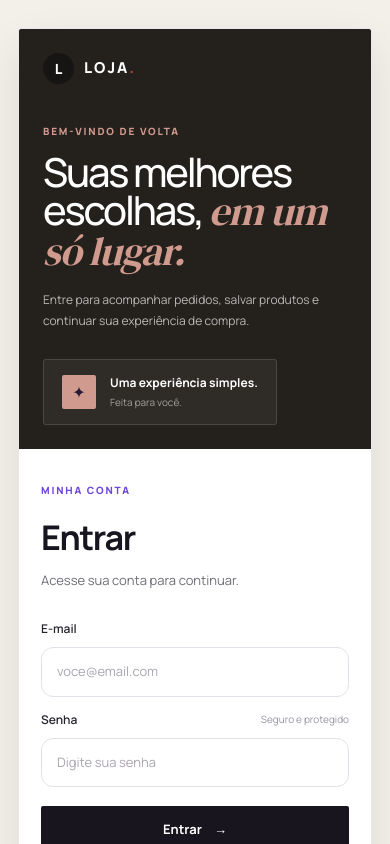
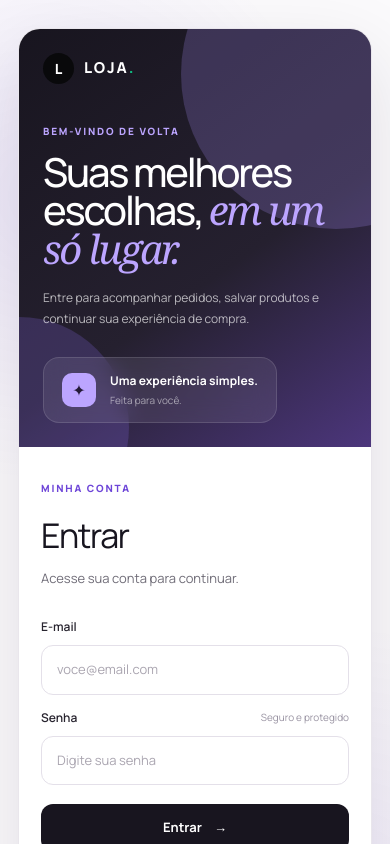
Before and after one commit to XzGuuhXz/loja, a Next.js app: page /login in a window 390 px wide. Shown: the top 844 px of the page. Built offline with nearby package versions, Linux system fonts and the light colour scheme; no server answers.

Commit message:
feat(ui): evolve storefront design system and microinteractions

```diff
--- a/app/modern.css
+++ b/app/modern.css
@@ -1,124 +1,130 @@
-/* Editorial interaction layer: subtle motion, tactile hover states, no artificial glow. */
-@keyframes loja-fade-up { from { opacity:0; transform:translateY(14px); } to { opacity:1; transform:translateY(0); } }
-@keyframes loja-fade-down { from { opacity:0; transform:translateY(-10px); } to { opacity:1; transform:translateY(0); } }
-@keyframes loja-float { 0%,100% { transform:translate(-50%,-50%) rotate(7deg); } 50% { transform:translate(-50%,-53%) rotate(7deg); } }
-@keyframes loja-shimmer { from { transform:translateX(-140%); } to { transform:translateX(420%); } }
-@keyframes loja-spin { to { transform:rotate(360deg); } }
-@keyframes loja-reveal { from { opacity:0; transform:translateY(20px); } to { opacity:1; transform:translateY(0); } }
-@keyframes loja-line { from { transform:scaleX(0); } to { transform:scaleX(1); } }
-html { scroll-behavior:smooth; }
-body { overflow-x:hidden; }
+/* Loja v2 design system — layered over the existing storefront CSS. */
+:root {
+  --ink: #09090b;
+  --muted: #52525b;
+  --soft: #71717a;
+  --line: #e4e4e7;
+  --paper: #fafafa;
+  --surface: #ffffff;
+  --accent: #10b981;
+  --accent-dark: #047857;
+  --cyan: #06b6d4;
+  --success: #10b981;
+  --warning: #f59e0b;
+  --danger: #ef4444;
+  --radius-sm: .625rem;
+  --radius-md: .75rem;
+  --radius-lg: 1rem;
+  --radius-xl: 1.25rem;
+  --shadow-card: 0 10px 30px rgb(9 9 11 / .07);
+  --shadow-card-hover: 0 22px 55px rgb(9 9 11 / .13);
+}
 
-/* Calm page entrance */
-.announcement { animation:loja-fade-down .35s ease both; }
-.site-header { animation:loja-fade-up .4s .03s ease both; }
-.hero-copy { animation:loja-fade-up .55s ease both; }
-.hero-art { animation:loja-fade-up .6s .08s ease both; }
-.product-silhouette { animation:loja-float 6s ease-in-out infinite; }
-.benefit { animation:loja-fade-up .45s ease both; }
-.benefit:nth-child(2){animation-delay:.05s}.benefit:nth-child(3){animation-delay:.1s}.benefit:nth-child(4){animation-delay:.15s}
-.catalog { animation:loja-fade-up .55s .08s ease both; }
-.product-card { animation:loja-fade-up .4s ease both; }
-.product-card:nth-child(2){animation-delay:.04s}.product-card:nth-child(3){animation-delay:.08s}.product-card:nth-child(4){animation-delay:.12s}.product-card:nth-child(5){animation-delay:.16s}.product-card:nth-child(6){animation-delay:.2s}.product-card:nth-child(7){animation-delay:.24s}.product-card:nth-child(8){animation-delay:.28s}
-.trust-banner { animation:loja-fade-up .55s .08s ease both; }
-footer { animation:loja-fade-up .5s ease both; }
+::selection { background: #a7f3d0; color: var(--ink); }
+html { scroll-behavior: smooth; }
+body { background: var(--paper); }
 
-/* Remove the glossy / AI-generated visual language */
-.hero-art::after,.announcement::after { display:none !important; }
-.orb { display:none !important; }
-.hero-art { background:#e9e5dc !important; box-shadow:none !important; }
-.product-silhouette { box-shadow:18px 24px 0 rgba(23,21,19,.08) !important; }
-.floating-card { backdrop-filter:none !important; box-shadow:none !important; }
-.site-header { backdrop-filter:none !important; }
-.product-card,.panel,.auth-shell { box-shadow:none; }
-.product-card:hover { box-shadow:0 12px 24px rgba(23,21,19,.08) !important; }
+.site-header {
+  background: rgb(250 250 250 / .88);
+  border-bottom-color: rgb(228 228 231 / .8);
+  backdrop-filter: blur(16px);
+  -webkit-backdrop-filter: blur(16px);
+}
+.brand-mark { background: var(--ink); }
+.brand-dot, .eyebrow, .desktop-nav a:hover, .footer-links a:hover { color: var(--accent); }
+.desktop-nav { color: var(--muted); }
+.search { border-radius: var(--radius-md); transition: border-color .2s ease, box-shadow .2s ease; }
+.search:focus-within { border-color: var(--accent); box-shadow: 0 0 0 3px rgb(16 185 129 / .12); }
+.cart-count { background: var(--accent); }
 
-/* Editorial navigation */
-.brand { transition:transform .2s ease; }
-.brand:hover { transform:translateY(-1px); }
-.desktop-nav a { position:relative; }
-.desktop-nav a::after { content:''; position:absolute; left:0; right:0; bottom:-6px; height:1px; background:currentColor; transform:scaleX(0); transform-origin:left; transition:transform .22s ease; }
-.desktop-nav a:hover::after,.desktop-nav a:focus-visible::after { transform:scaleX(1); }
+.hero-art { border-radius: var(--radius-xl); background: linear-gradient(135deg, #f4f4f5, #e4e4e7); }
+.hero h1 em, .trust-banner h2 em { color: var(--accent); }
+.primary-btn, .buy-btn {
+  border-radius: var(--radius-md);
+  transition: transform .2s ease, box-shadow .2s ease, background-color .2s ease, border-color .2s ease;
+}
+.primary-btn:hover, .buy-btn:hover { box-shadow: 0 10px 24px rgb(9 9 11 / .14); }
 
-/* Refined typography: warm editorial serif + clean modern sans */
-body { font-family:var(--font-sans), 'Helvetica Neue', Arial, sans-serif !important; font-feature-settings:'kern','liga','calt'; -webkit-font-smoothing:antialiased; text-rendering:optimizeLegibility; }
-.hero h1,.section-heading h2,.page-title h1,.product-detail-info h1,.trust-banner h2,.auth-showcase-copy h1,.auth-card-head h2 { font-family:var(--font-sans), 'Helvetica Neue', Arial, sans-serif !important; font-weight:700; }
-.hero h1 em,.trust-banner h2 em,.auth-showcase-copy h1 em { font-family:var(--font-display), Georgia, serif !important; font-weight:400; letter-spacing:-.02em; }
-.brand { font-family:var(--font-sans), Arial, sans-serif !important; font-weight:800; letter-spacing:.14em; }
-.eyebrow,.announcement,.product-category,.category,.new-pill,.category-pill { font-family:var(--font-sans), Arial, sans-serif !important; }
-.eyebrow { letter-spacing:.16em; }
-.hero-text,.product-description,.trust-banner p,.footer-main > p { font-weight:500; }
-.product-info h3,.panel h2,.product-detail-info h1 { font-weight:700; }
-.product-bottom strong,.product-detail-info > strong,.cart-total { font-variant-numeric:tabular-nums; }
+.category { border-radius: 999px; transition: transform .2s ease, color .2s ease, background-color .2s ease, border-color .2s ease; }
+.category:hover { transform: translateY(-1px); }
+.category.active { border-color: var(--accent); background: var(--accent); }
 
-/* Header: compact, balanced controls */
-.header-actions { gap:18px; }
-.search { width:245px; height:40px; flex:none; gap:9px; padding:0 12px; }
-.search svg { width:18px !important; height:18px !important; flex:none; display:block; stroke-width:1.7; }
-.search input { min-width:0; }
-.icon-action,.cart-action { color:#292622; border-radius:50%; transition:transform .18s ease,color .18s ease,background-color .18s ease; }
-.icon-action:hover,.cart-action:hover { color:var(--accent); background:#ece7de; transform:translateY(-1px); }
-.icon-action:focus-visible,.cart-action:focus-visible { background:#ece7de; }
-.cart-count { top:-3px; right:-4px; }
+.product-card {
+  border-color: var(--line);
+  border-radius: var(--radius-lg);
+  box-shadow: 0 1px 2px rgb(9 9 11 / .03);
+  transition: transform .28s cubic-bezier(.2,.8,.2,1), box-shadow .28s ease, border-color .28s ease;
+}
+.product-card:hover { transform: translateY(-6px); border-color: #d4d4d8; box-shadow: var(--shadow-card-hover); }
+.product-image { border-radius: var(--radius-lg) var(--radius-lg) 0 0; }
+.product-image img { transition: transform .5s cubic-bezier(.2,.8,.2,1), filter .3s ease; }
+.product-card:hover .product-image img { transform: scale(1.045); }
+.category-pill, .new-pill { border-radius: 999px; }
+.new-pill { background: var(--ink); }
+.buy-btn:hover { background: var(--accent); border-color: var(--accent); }
 
-/* Tactile, restrained controls */
-.primary-btn,.buy-btn,.category,.icon-action,.cart-action,.footer-links a,.search { transition:transform .18s ease,color .18s ease,background-color .18s ease,border-color .18s ease,box-shadow .18s ease; }
-.primary-btn:hover,.buy-btn:hover { transform:translateY(-2px); box-shadow:0 7px 15px rgba(23,21,19,.12); }
-.primary-btn:active,.buy-btn:active,.cart-action:active,.icon-action:active { transform:scale(.98); }
-.category:hover { transform:translateY(-1px); }
-.category:active { transform:scale(.98); }
-.search:focus-within { border-color:var(--accent); box-shadow:0 0 0 3px rgba(169,71,50,.08); transform:none; }
-.product-card { transition:transform .25s ease,box-shadow .25s ease,border-color .25s ease; }
-.product-card:hover { transform:translateY(-4px); border-color:#cbc4bb; }
-.product-card:hover .product-image img { transform:scale(1.025); }
-.product-image img { transition:transform .4s ease; }
-.product-card:hover .product-info h3 { color:var(--accent); transform:none; }
-.product-info h3 { transition:color .2s ease; }
-.product-card .buy-btn { position:relative; overflow:hidden; }
-.product-card .buy-btn::after { display:none; }
-.trust-banner:hover { transform:translateY(-1px); box-shadow:none; }
+.empty-state { border-radius: var(--radius-lg); }
+.trust-banner { border-radius: var(--radius-xl); }
+.panel { border-radius: var(--radius-lg); box-shadow: var(--shadow-card); }
 
-/* Small details that feel physical rather than synthetic */
-.category.active { box-shadow:inset 0 -2px 0 rgba(255,255,255,.22); }
-.cart-action > span[aria-hidden='true']:last-child { animation:none; }
-.cart-action { animation:none; }
-.product-info-panel .price,.product-price { animation:none !important; filter:none !important; }
-.product-gallery img { transition:transform .35s ease; }
-.product-gallery img:hover { transform:scale(1.015); box-shadow:none; }
+/* Reusable utility classes for new components. */
+.loja-card { border: 1px solid var(--line); background: var(--surface); border-radius: var(--radius-lg); box-shadow: var(--shadow-card); }
+.loja-btn { min-height: 42px; display: inline-flex; align-items: center; justify-content: center; gap: .5rem; border-radius: var(--radius-md); padding: .7rem 1rem; font-weight: 800; font-size: .78rem; transition: transform .18s ease, box-shadow .18s ease, background-color .18s ease; }
+.loja-btn:active { transform: scale(.97); }
+.loja-btn-primary { background: var(--ink); color: #fff; }
+.loja-btn-primary:hover { background: var(--accent-dark); box-shadow: 0 10px 24px rgb(9 9 11 / .15); }
+.loja-badge { display: inline-flex; align-items: center; border-radius: 999px; padding: .3rem .6rem; font-size: .68rem; font-weight: 800; }
+.loja-badge-success { background: #d1fae5; color: #065f46; }
+.loja-badge-warning { background: #fef3c7; color: #92400e; }
+.loja-badge-danger { background: #fee2e2; color: #991b1b; }
+.loja-badge-info { background: #cffafe; color: #155e75; }
+.loja-skeleton { position: relative; overflow: hidden; background: #e4e4e7; animation: loja-pulse 1.7s ease-in-out infinite; }
+.loja-skeleton::after { content: ''; position: absolute; inset: 0; transform: translateX(-100%); background: linear-gradient(90deg, transparent, rgb(255 255 255 / .55), transparent); animation: loja-shimmer 1.4s infinite; }
+.loja-toast { animation: loja-toast-in .22s ease-out both; }
+.loja-toast[data-state='closed'] { animation: loja-toast-out .18s ease-in both; }
+.loja-cart-pulse { animation: loja-cart-pulse .32s ease-out; }
+.loja-page-enter { animation: loja-page-enter .22s ease-out both; }
 
-/* Cart and checkout */
-.cart-row { animation:loja-fade-up .4s ease both; transition:background-color .2s ease,padding-left .2s ease; }
-.cart-row:hover { transform:none; box-shadow:none; background:#faf8f4; }
-.cart-summary,.checkout-card { animation:loja-fade-up .5s ease both; }
-.quantity-control button { transition:transform .12s ease,background-color .15s ease; }
-.quantity-control button:hover { transform:none; background:#f2eee8; }
-.quantity-control button:active { transform:scale(.95); }
+@keyframes loja-pulse { 50% { opacity: .55; } }
+@keyframes loja-shimmer { 100% { transform: translateX(100%); } }
+@keyframes loja-toast-in { from { opacity: 0; transform: translateY(8px) scale(.98); } to { opacity: 1; transform: translateY(0) scale(1); } }
+@keyframes loja-toast-out { from { opacity: 1; transform: translateY(0); } to { opacity: 0; transform: translateY(8px); } }
+@keyframes loja-cart-pulse { 50% { transform: scale(1.16); } }
+@keyframes loja-page-enter { from { opacity: 0; transform: translateY(8px); } to { opacity: 1; transform: translateY(0); } }
 
-/* Forms */
-.form-grid input,.form-grid textarea,.form-grid select { transition:border-color .18s ease,box-shadow .18s ease; }
-.form-grid input:focus,.form-grid textarea:focus,.form-grid select:focus { transform:none; }
-.loading-state { min-height:55vh; display:grid; place-items:center; align-content:center; gap:14px; color:var(--muted); font-size:12px; }
-.loading-state p { margin:0; }
-.loading-spinner { width:28px;height:28px;border:2px solid var(--line);border-top-color:var(--accent);border-radius:50%;animation:loja-spin .75s linear infinite; }
-.form-grid input:invalid:not(:placeholder-shown) { border-color:#a94732; }
-.form-grid input { min-width:0; }
-button:focus-visible,a:focus-visible,input:focus-visible,textarea:focus-visible,select:focus-visible { outline:2px solid rgba(169,71,50,.4); outline-offset:3px; }
-.sr-only { position:absolute!important;width:1px!important;height:1px!important;padding:0!important;margin:-1px!important;overflow:hidden!important;clip:rect(0,0,0,0)!important;white-space:nowrap!important;border:0!important; }
-.cart-icon { position:static!important;min-width:auto!important;height:auto!important;padding:0!important;display:inline!important;background:transparent!important;color:inherit!important;font-size:17px!important; }
+/* Admin gets a distinct operational/dashboard language. */
+.admin-shell { min-height: 100vh; background: #09090b; color: #fafafa; }
+.admin-shell .panel, .admin-shell .loja-card { background: #18181b; border-color: #27272a; box-shadow: none; }
+.admin-shell .loja-btn-primary { background: var(--accent); color: #052e16; }
+.admin-sidebar { background: #111113; border-right: 1px solid #27272a; }
+.admin-kpi { border: 1px solid #27272a; background: #18181b; border-radius: var(--radius-lg); padding: 1rem; }
+.admin-kpi-label { color: #a1a1aa; font-size: .72rem; font-weight: 700; }
+.admin-kpi-value { margin-top: .35rem; font-size: 1.5rem; font-weight: 900; letter-spacing: -.04em; }
+.admin-table { width: 100%; border-collapse: collapse; }
+.admin-table th { color: #a1a1aa; font-size: .7rem; text-align: left; text-transform: uppercase; letter-spacing: .08em; }
+.admin-table td, .admin-table th { padding: .85rem 1rem; border-bottom: 1px solid #27272a; }
 
-/* Authentication: keep it clean and editorial */
-.auth-page { background:#f3f0ea !important; }
-.auth-shell { border-radius:3px !important; box-shadow:0 18px 45px rgba(23,21,19,.09) !important; }
-.auth-showcase { background:#24211d !important; animation:none !important; }
-.auth-showcase::before,.auth-showcase::after { display:none !important; }
-.auth-showcase-copy,.auth-card,.auth-mini-card { animation:loja-fade-up .5s ease both; }
-.auth-showcase-copy .eyebrow { color:#d09a8e !important; }
-.auth-showcase-copy h1 em { color:#d09a8e !important; }
-.auth-mini-card { border-radius:3px !important; background:rgba(255,255,255,.05) !important; backdrop-filter:none !important; }
-.auth-mini-card > span { border-radius:2px !important; background:#d09a8e !important; }
-.auth-secondary { border-radius:2px !important; }
-.auth-submit { border-radius:2px !important; }
+@media (prefers-reduced-motion: reduce) {
+  *, *::before, *::after { scroll-behavior: auto !important; animation-duration: .001ms !important; animation-iteration-count: 1 !important; transition-duration: .001ms !important; }
+}
 
-@media (max-width:900px) { .cart-controls{flex-wrap:wrap;justify-content:flex-end}.auth-shell{grid-template-columns:1fr;max-width:560px}.auth-showcase{min-height:330px;padding:30px}.auth-showcase-copy{margin:55px 0 35px}.auth-showcase-copy h1{font-size:48px}.auth-card{padding:40px 0 48px} }
-@media (max-width:700px) { .announcement{padding:0 14px;text-align:center;font-size:9px}.header-inner{height:68px;padding:0 18px;gap:12px}.header-actions{gap:10px}.search{width:min(42vw,180px)}.hero{padding-left:18px;padding-right:18px}.hero h1{font-size:clamp(43px,14vw,64px)}.catalog{padding-left:18px;padding-right:18px}.section-heading h2{font-size:30px}.product-grid{gap:12px}.product-image{height:190px}.product-info{padding:14px}.product-info h3{font-size:14px}.product-description{min-height:0}.trust-banner{margin-left:18px;margin-right:18px;padding:40px 28px}.trust-banner h2{font-size:34px}.trust-stat{width:115px;height:115px}.footer-main,.footer-bottom{align-items:flex-start;flex-direction:column;gap:18px}.cart-row{align-items:flex-start;flex-direction:column}.cart-controls{width:100%;justify-content:flex-end}.auth-page{padding:18px;place-items:start center}.auth-shell{border-radius:3px;min-height:auto;margin:10px 0}.auth-showcase{min-height:290px;padding:24px}.auth-showcase-copy{margin:40px 0 28px}.auth-showcase-copy h1{font-size:40px}.auth-showcase-copy > p:last-child{font-size:12px}.auth-card{width:calc(100% - 44px);padding:34px 0 36px}.auth-card-head h2{font-size:34px} }
-@media (prefers-reduced-motion:reduce) { html{scroll-behavior:auto} *,*::before,*::after{animation-duration:.01ms!important;animation-iteration-count:1!important;transition-duration:.01ms!important;scroll-behavior:auto!important} }
+@media (max-width: 900px) {
+  .hero { grid-template-columns: 1fr; padding-top: 48px; }
+  .hero-art { min-height: 300px; }
+  .product-grid { grid-template-columns: repeat(2, 1fr); }
+  .benefits { grid-template-columns: repeat(2, 1fr); }
+  .benefits > div:nth-child(2) { border-right: 0; }
+  .trust-banner { margin-left: 28px; margin-right: 28px; padding: 42px; }
+}
+
+@media (max-width: 620px) {
+  .header-inner { height: 64px; padding: 0 16px; }
+  .desktop-nav, .search { display: none; }
+  .hero, .catalog, .page-shell, .product-detail { padding-left: 16px; padding-right: 16px; }
+  .hero h1 { font-size: clamp(42px, 14vw, 62px); }
+  .benefits { grid-template-columns: 1fr; }
+  .benefits > div { border-right: 0; border-bottom: 1px solid var(--line); justify-content: flex-start; }
+  .product-grid { grid-template-columns: 1fr; }
+  .trust-banner { margin-left: 16px; margin-right: 16px; padding: 30px; flex-direction: column; align-items: flex-start; }
+  .trust-banner h2 { font-size: 34px; }
+}
```
